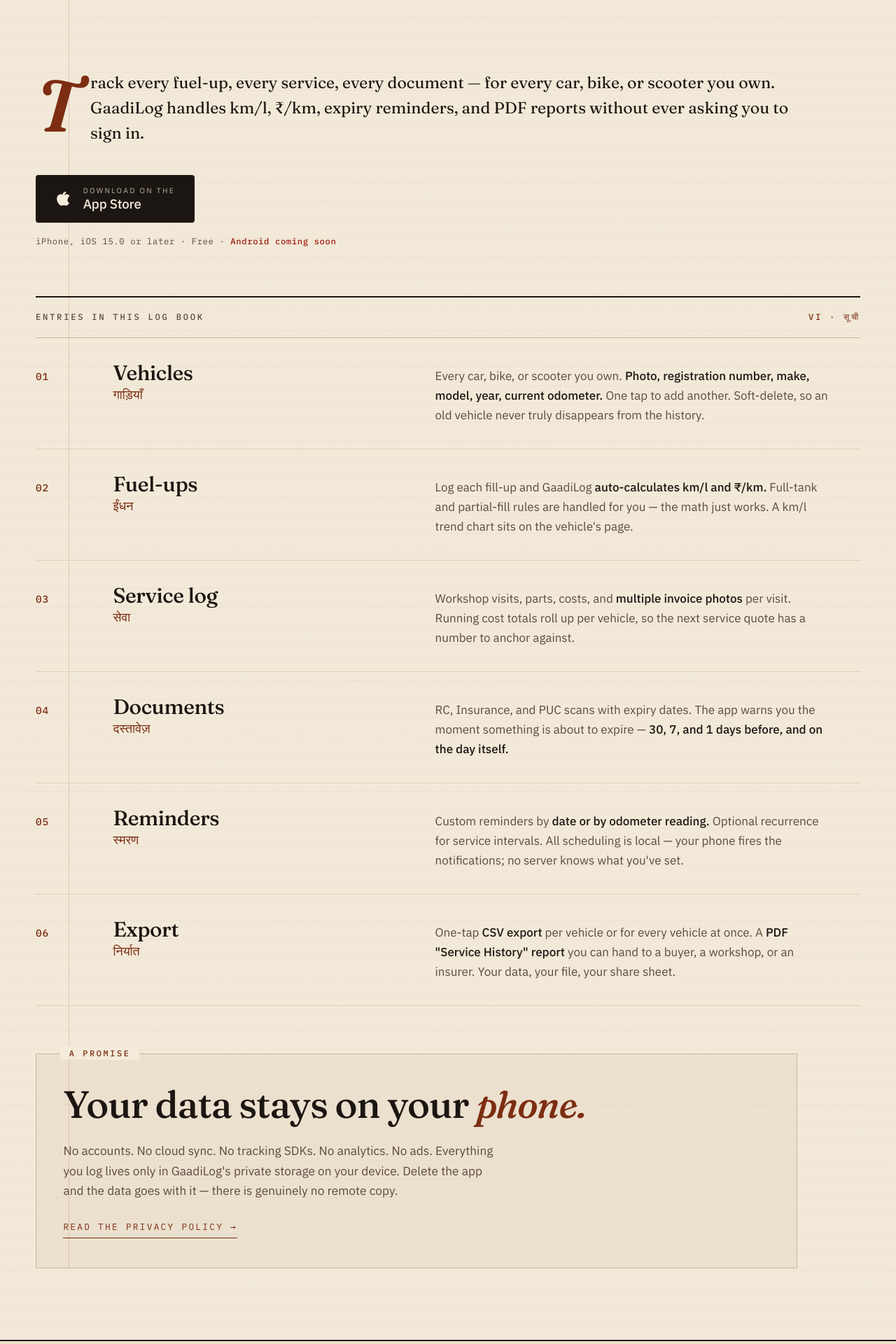
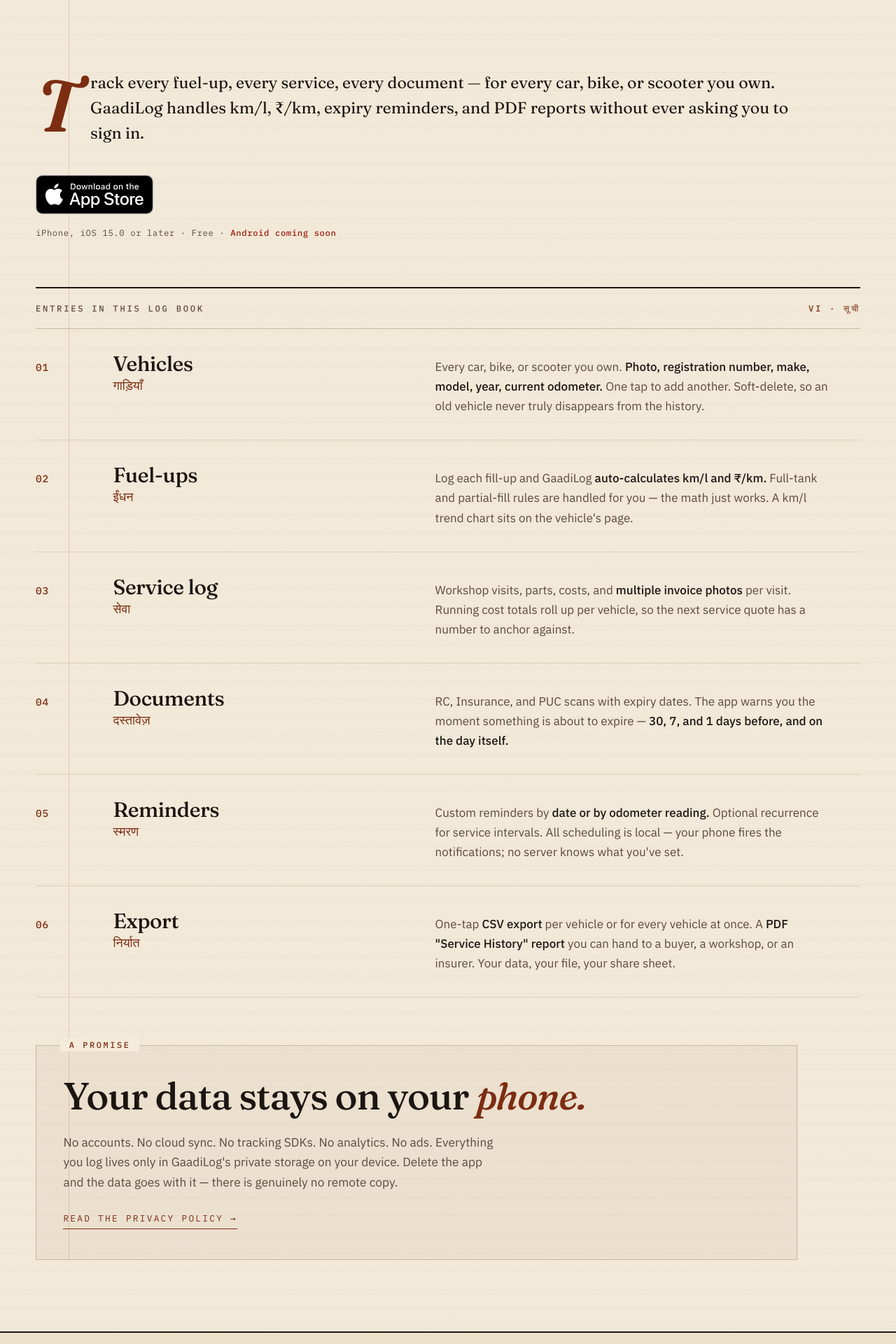
Before and after one commit to akagr/gaadilog-site, a Jekyll site: the page built from index.md, in a window 1280 px wide. Shown: the part 476-2396 px from the top of the page at 70% size. Built offline with Jekyll 4.4.1, drawn with Linux system fonts in a browser that asks for light colours; some web fonts are replaced.

Commit message:
web: use Apple's official App Store badge + wire up real URL
The previous custom-styled "App Store" button violated Apple's
marketing guidelines (recreating the lockup, restyling the wordmark,
non-standard proportions). Replaced with Apple's official black SVG
badge fetched from tools.applemediaservices.com, served from
web/assets/images/app-store-badge.svg.

Link now points at the live App Store page:
  https://apps.apple.com/in/app/gaadilog/id6766937261

CSS reworked so the badge respects Apple's required clear space
(padding equal to at least 1/10 of badge height) and the 40pt
minimum height. No recolor, no restretch.

Co-Authored-By: Claude Opus 4.7 (1M context) <noreply@anthropic.com>

```diff
--- a/assets/css/main.css
+++ b/assets/css/main.css
@@ -354,52 +354,33 @@ a { color: inherit; }
   align-items: flex-start;
 }
 
-.cta__btn {
-  display: inline-flex;
-  align-items: center;
-  gap: 0.85rem;
-  background: var(--ink);
-  color: var(--paper);
-  text-decoration: none;
-  padding: 1rem 1.6rem;
-  border-radius: 4px;
-  font-family: var(--font-body);
-  font-weight: 500;
-  letter-spacing: 0.01em;
-  transition: transform 200ms ease, background 200ms ease, box-shadow 200ms ease;
-  box-shadow: 0 1px 0 rgba(28, 22, 18, 0.15);
+/* App Store badge — Apple's official artwork.
+   Per Apple's marketing guidelines: do not recolor, restretch, or
+   reposition the lockup; minimum height is 40pt; preserve clear
+   space on all sides equal to at least 1/10 of badge height. */
+.cta__badge {
+  display: inline-block;
+  padding: 6px;          /* doubles as Apple's required clear space */
+  margin: -6px;          /* keeps visual layout where it would be without padding */
+  border-radius: 8px;
+  transition: transform 200ms ease, opacity 200ms ease;
+  line-height: 0;
 }
 
-.cta__btn:hover,
-.cta__btn:focus-visible {
+.cta__badge:hover,
+.cta__badge:focus-visible {
   transform: translateY(-1px);
-  background: var(--burgundy);
-  box-shadow: 0 6px 16px rgba(124, 45, 18, 0.22);
+  opacity: 0.86;
 }
 
-.cta__btn svg {
-  width: 26px;
-  height: 26px;
-  fill: var(--paper);
+.cta__badge img {
+  display: block;
+  height: 56px;
+  width: auto;
 }
 
-.cta__btn small {
-  display: block;
-  font-size: 0.62rem;
-  letter-spacing: 0.22em;
-  text-transform: uppercase;
-  font-weight: 400;
-  color: rgba(244, 235, 219, 0.72);
-  line-height: 1;
-  margin-bottom: 0.3rem;
-}
-
-.cta__btn strong {
-  display: block;
-  font-size: 1.1rem;
-  line-height: 1;
-  font-weight: 500;
-  letter-spacing: -0.01em;
+@media (max-width: 480px) {
+  .cta__badge img { height: 48px; }
 }
 
 .cta__meta {
--- a/index.md
+++ b/index.md
@@ -24,9 +24,8 @@ Track every fuel-up, every service, every document — for every car, bike, or s
 </p>
 
 <div class="cta">
-  <a href="#" class="cta__btn" aria-label="Download GaadiLog on the App Store">
-    <svg viewBox="0 0 24 24" aria-hidden="true"><path d="M17.5 12.6c0-3 2.5-4.5 2.5-4.5s-1.5-2.1-4-2.1c-2 0-3 1-4 1s-2-1-4-1c-2.5 0-5 2-5 6 0 5 4 9 6 9 1 0 1.5-.5 3-.5s2 .5 3 .5c2 0 3.5-2 4.5-4-2 0-2.5-2-2.5-4.4zm-3.5-7.1c1-1 1-2.5 1-3-1 0-2.5.5-3.5 1.5s-1 2.5-1 3c1 0 2.5-.5 3.5-1.5z"/></svg>
-    <span><small>Download on the</small><strong>App Store</strong></span>
+  <a href="https://apps.apple.com/in/app/gaadilog/id6766937261" class="cta__badge" aria-label="Download GaadiLog on the App Store">
+    <img src="{{ '/assets/images/app-store-badge.svg' | relative_url }}" alt="Download on the App Store" width="180" height="60" loading="eager">
   </a>
   <p class="cta__meta">iPhone, iOS 15.0 or later · Free · <strong>Android coming soon</strong></p>
 </div>
```
Also changed, not shown: assets/images/app-store-badge.svg (added).
